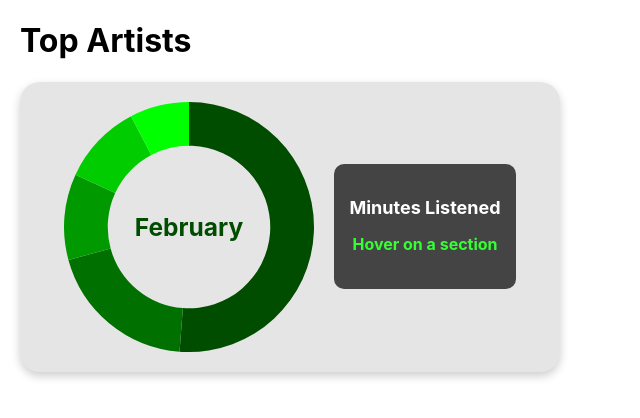
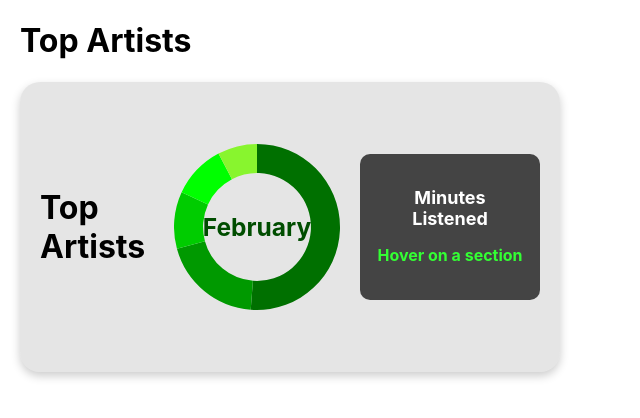
Before and after one commit to Dhiali/chart-dashboard, a React (Create React App) app: page / in a window 1280 px wide. Shown: the top 418 px of the page, without its empty margins (0-640 px from the left). Built offline with nearby package versions, Linux system fonts and the light colour scheme.

Commit message:
Update DoughnutChart.js

```diff
--- a/src/components/DoughnutChart.js
+++ b/src/components/DoughnutChart.js
@@ -19,7 +19,7 @@ const DoughnutChart = () => {
     datasets: [
       {
         data: [1147, 438, 249, 234, 172],
-        backgroundColor: ["#004d00", "#007000", "#009900", "#00cc00", "#00ff00"],
+        backgroundColor: ["#007000", "#009900", "#00cc00", "#00ff00", "#88f52e"],
         hoverBackgroundColor: ["#006600", "#008b00", "#00b300", "#00e600", "#33ff33"],
         borderWidth: 0,
         cutout: "65%",
@@ -56,7 +56,9 @@ const DoughnutChart = () => {
   };
 
   return (
+    <div className="center-screen">
       <div className="chart-wrapper">
+        <h1 className="chart-title">Top Artists</h1> {/* Now inside the card */}
         <div className={`chart-container ${animate ? "fade-in" : ""}`}>
           <Doughnut data={data} options={options} />
           <div className="chart-label">February</div>
@@ -67,7 +69,9 @@ const DoughnutChart = () => {
           <p className="info-minutes">{hoveredMinutes}</p>
         </div>
       </div>
+    </div>
   );
+
 };
 
 export default DoughnutChart;
```
Lines whose indentation alone changed are shown as unchanged.
